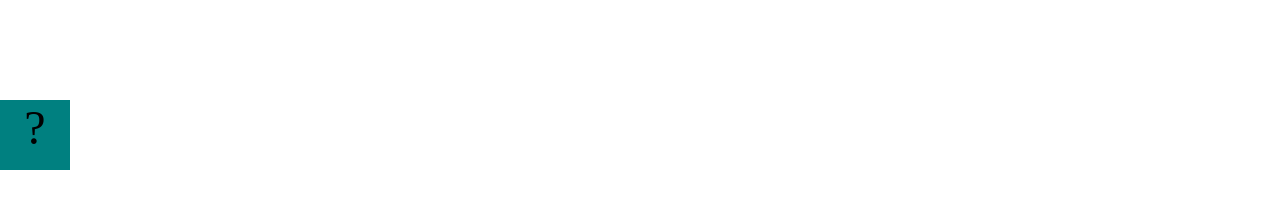
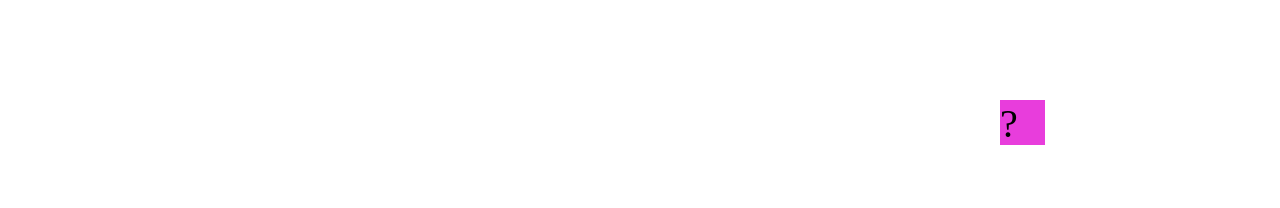
Before and after one commit to ShahzainAsifX/ShahzainAsifX.github.io, a plain HTML site: page projects/bouncing-box/index.html in a window 1280 px wide. Drawn offline with Linux system fonts and the light colour scheme.

Commit message:
add bouncing box

```diff
--- a/projects/bouncing-box/index.html
+++ b/projects/bouncing-box/index.html
@@ -7,14 +7,19 @@
 	<script src="jquery.min.js"></script>
 	<style>
 		.box {
-			width: 70px;
-			height: 70px;
-			background-color: teal;
-			font-size: 300%;
-			text-align: center;
+			width: 45px;
+			height: 45px;
+			background-color: rgb(232, 61, 220);
+			border-style;  solid;
+			border-width; 4px;
+			border-radius; 10px;
+			font-size: 250%;
+			font-family; sans-serif;
+			text-align: top;
 			user-select: none;
-			display: block;
+			display: triangle;
 			position: absolute;
+			visibility; hidden;
 			top: 100px;
 			/* Change me! */
 			left: 0px;
@@ -58,7 +63,7 @@
 
 			// changes the text displayed on the Box
 			function changeBoxText(newText) {
-				box.text(newText);
+				box.css("left", newPositionX);
 			}
 
 			//////////////////////////////////////////////////////////////////
@@ -66,16 +71,23 @@
 			//////////////////////////////////////////////////////////////////
 
 			// TODO 2 - Variable declarations
-
-
-
+			var positionX = 0;
+			var points = 3;
+			var speed = 10;
 			/*
 			This Function will be called 20 times/second. Each time it is called,
 			it should move the Box to a new location. If the box drifts off the screen
 			turn it around!
 			*/
 			function update() {
-
+               positionX = positionX + speed;
+               if (positionX > 2150) {
+				   speed = speed * -1;
+			   }
+		       if (positionX < 0) {
+				   speed = speed * -1;
+			   }
+			       moveBoxTo(positionX)
 
 			};
 
@@ -85,9 +97,19 @@
 			the left side of the screen.
 			*/
 			function handleBoxClick() {
+				positionX = 10;
+				points = points + 1
+				changeBoxText(points);
+				speed += 3
+				if ( speed >= 1) {
+					speed +=3
+				}
+				else if (speed >= -1) {
+					speed -= 3
+				}
+			};
 
 
-			};
 
 
 
```
Also changed, not shown: projects/platformer/platformer.js (+5 -5 lines).
